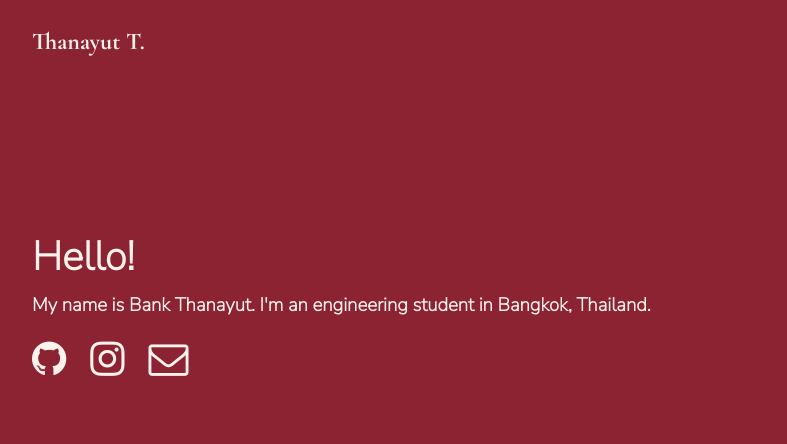
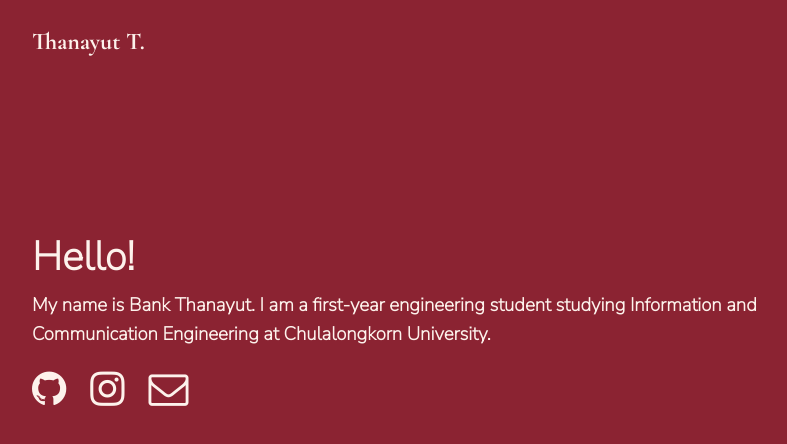
Before and after one commit to tithanayut/thanayut.in.th, a plain HTML site: page index.html in a window 1280 px wide. Shown: the whole page, without its empty margins (224-1011 px from the left). Drawn offline with nearby package versions, Linux system fonts and the light colour scheme.

Commit message:
edit landing page text

```diff
--- a/index.html
+++ b/index.html
@@ -38,8 +38,7 @@
       <div class="main">
         <h2>Hello!</h2>
         <h3>
-          My name is Bank Thanayut. I'm an engineering student in Bangkok,
-          Thailand.
+          My name is Bank Thanayut. I am a first-year engineering student studying Information and Communication Engineering at Chulalongkorn University.
         </h3>
 
         <ul>
```
